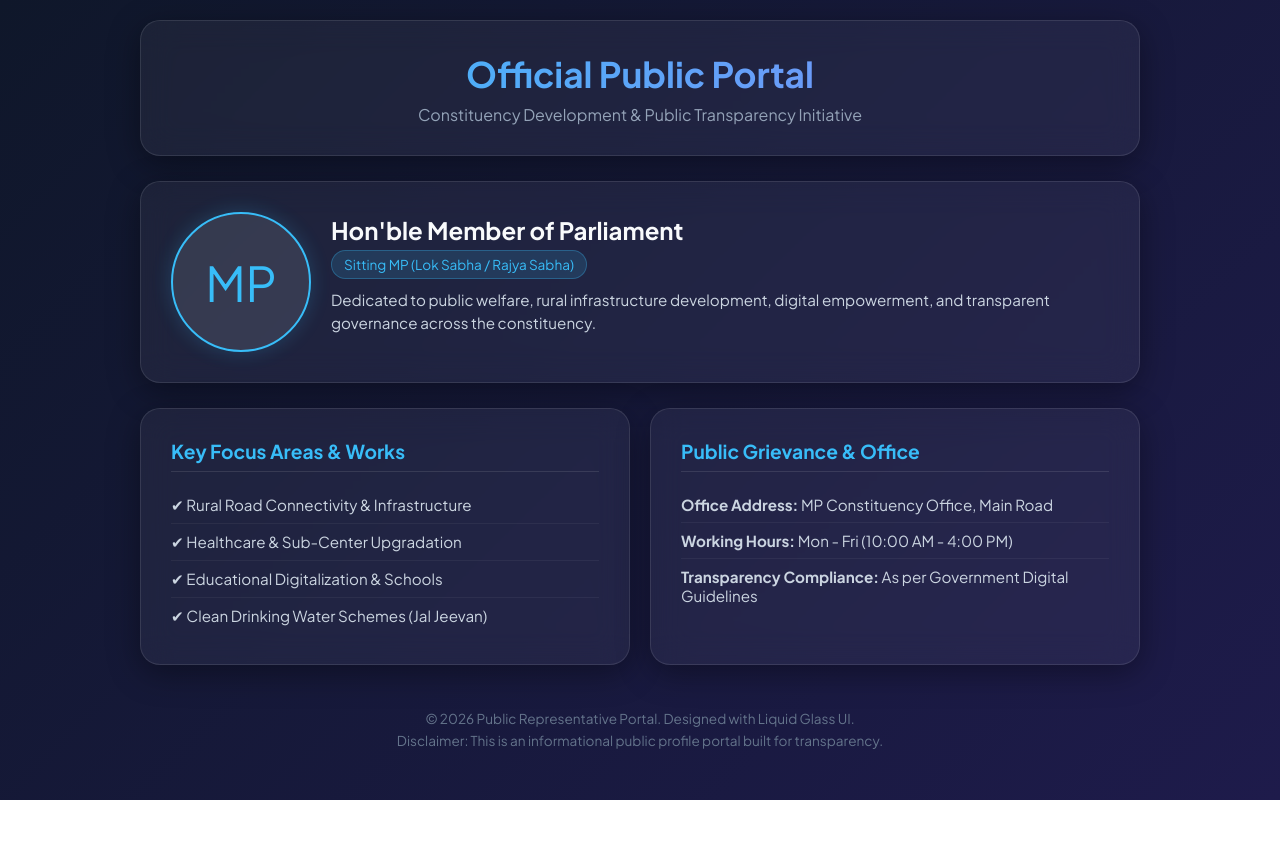
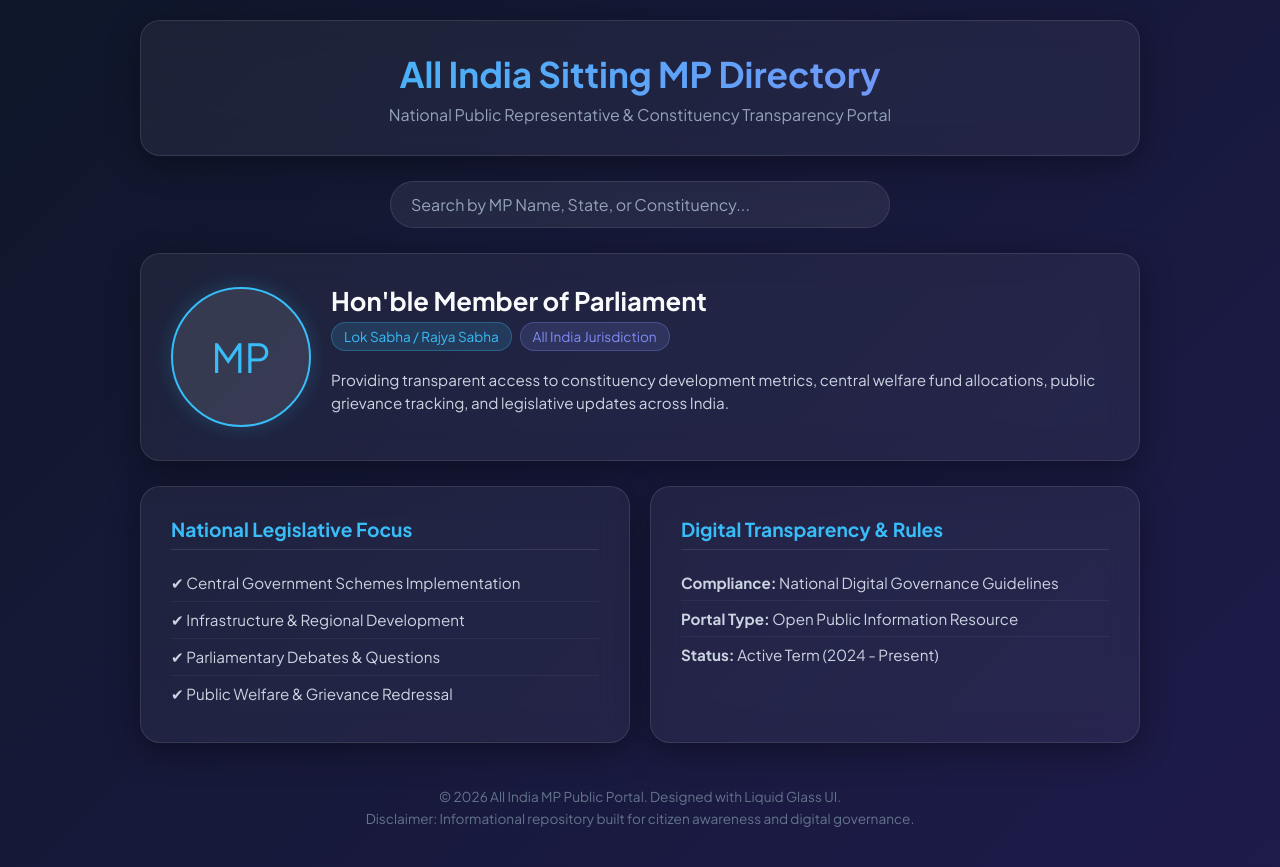
Before and after one commit to cooldude21-cyber/bharat-mp-profile, a plain HTML site: page index.html in a window 1280 px wide. Before the commit the page ends 800 px from the top, so only its background shows below. Drawn offline with Linux system fonts and the light colour scheme.

Commit message:
Update index.html

```diff
--- a/index.html
+++ b/index.html
@@ -3,7 +3,7 @@
 <head>
     <meta charset="UTF-8">
     <meta name="viewport" content="width=device-width, initial-scale=1.0">
-    <title>Hon'ble Member of Parliament | Official Public Portal</title>
+    <title>All India Sitting MPs | National Public Portal</title>
     <!-- Google Fonts -->
     <link href="https://fonts.googleapis.com/css2?family=Plus+Jakarta+Sans:wght@300;400;500;600;700&display=swap" rel="stylesheet">
     <style>
@@ -66,6 +66,28 @@
             font-size: 1rem;
         }
 
+        .search-box {
+            text-align: center;
+            margin-bottom: 25px;
+        }
+
+        .search-box input {
+            width: 100%;
+            max-width: 500px;
+            padding: 12px 20px;
+            background: rgba(255, 255, 255, 0.07);
+            border: 1px solid var(--glass-border);
+            border-radius: 30px;
+            color: white;
+            font-size: 1rem;
+            outline: none;
+            backdrop-filter: blur(10px);
+        }
+
+        .search-box input::placeholder {
+            color: #94a3b8;
+        }
+
         .profile-section {
             display: flex;
             flex-direction: column;
@@ -90,14 +112,14 @@
             display: flex;
             align-items: center;
             justify-content: center;
-            font-size: 3rem;
+            font-size: 2.5rem;
             color: var(--accent-color);
             flex-shrink: 0;
             box-shadow: 0 0 20px rgba(56, 189, 248, 0.2);
         }
 
         .bio-info h2 {
-            font-size: 1.5rem;
+            font-size: 1.6rem;
             margin-bottom: 5px;
         }
 
@@ -116,6 +138,8 @@
             border-radius: 20px;
             font-size: 0.85rem;
             border: 1px solid rgba(56, 189, 248, 0.3);
+            margin-bottom: 8px;
+            margin-right: 5px;
         }
 
         .section-title {
@@ -166,46 +190,52 @@
     <div class="container">
         <!-- Header -->
         <header class="glass-card">
-            <h1>Official Public Portal</h1>
-            <p>Constituency Development & Public Transparency Initiative</p>
+            <h1>All India Sitting MP Directory</h1>
+            <p>National Public Representative & Constituency Transparency Portal</p>
         </header>
 
-        <!-- Profile Section -->
+        <!-- Search Bar Section -->
+        <div class="search-box">
+            <input type="text" placeholder="Search by MP Name, State, or Constituency...">
+        </div>
+
+        <!-- Profile Section (Default Featured MP) -->
         <section class="glass-card profile-section">
             <div class="avatar-box">MP</div>
             <div class="bio-info">
                 <h2>Hon'ble Member of Parliament</h2>
-                <span class="badge">Sitting MP (Lok Sabha / Rajya Sabha)</span>
-                <p style="margin-top: 10px;">Dedicated to public welfare, rural infrastructure development, digital empowerment, and transparent governance across the constituency.</p>
+                <span class="badge">Lok Sabha / Rajya Sabha</span>
+                <span class="badge" style="background: rgba(129, 140, 248, 0.15); color: #818cf8; border-color: rgba(129, 140, 248, 0.3);">All India Jurisdiction</span>
+                <p style="margin-top: 10px;">Providing transparent access to constituency development metrics, central welfare fund allocations, public grievance tracking, and legislative updates across India.</p>
             </div>
         </section>
 
         <!-- Works & Gov Rules Section -->
         <div class="grid-2">
             <div class="glass-card">
-                <h3 class="section-title">Key Focus Areas & Works</h3>
+                <h3 class="section-title">National Legislative Focus</h3>
                 <ul>
-                    <li>✔ Rural Road Connectivity & Infrastructure</li>
-                    <li>✔ Healthcare & Sub-Center Upgradation</li>
-                    <li>✔ Educational Digitalization & Schools</li>
-                    <li>✔ Clean Drinking Water Schemes (Jal Jeevan)</li>
+                    <li>✔ Central Government Schemes Implementation</li>
+                    <li>✔ Infrastructure & Regional Development</li>
+                    <li>✔ Parliamentary Debates & Questions</li>
+                    <li>✔ Public Welfare & Grievance Redressal</li>
                 </ul>
             </div>
 
             <div class="glass-card">
-                <h3 class="section-title">Public Grievance & Office</h3>
+                <h3 class="section-title">Digital Transparency & Rules</h3>
                 <ul>
-                    <li><strong>Office Address:</strong> MP Constituency Office, Main Road</li>
-                    <li><strong>Working Hours:</strong> Mon - Fri (10:00 AM - 4:00 PM)</li>
-                    <li><strong>Transparency Compliance:</strong> As per Government Digital Guidelines</li>
+                    <li><strong>Compliance:</strong> National Digital Governance Guidelines</li>
+                    <li><strong>Portal Type:</strong> Open Public Information Resource</li>
+                    <li><strong>Status:</strong> Active Term (2024 - Present)</li>
                 </ul>
             </div>
         </div>
 
         <!-- Footer -->
         <footer>
-            <p>&copy; 2026 Public Representative Portal. Designed with Liquid Glass UI.</p>
-            <p style="margin-top: 5px;">Disclaimer: This is an informational public profile portal built for transparency.</p>
+            <p>&copy; 2026 All India MP Public Portal. Designed with Liquid Glass UI.</p>
+            <p style="margin-top: 5px;">Disclaimer: Informational repository built for citizen awareness and digital governance.</p>
         </footer>
     </div>
 
```
